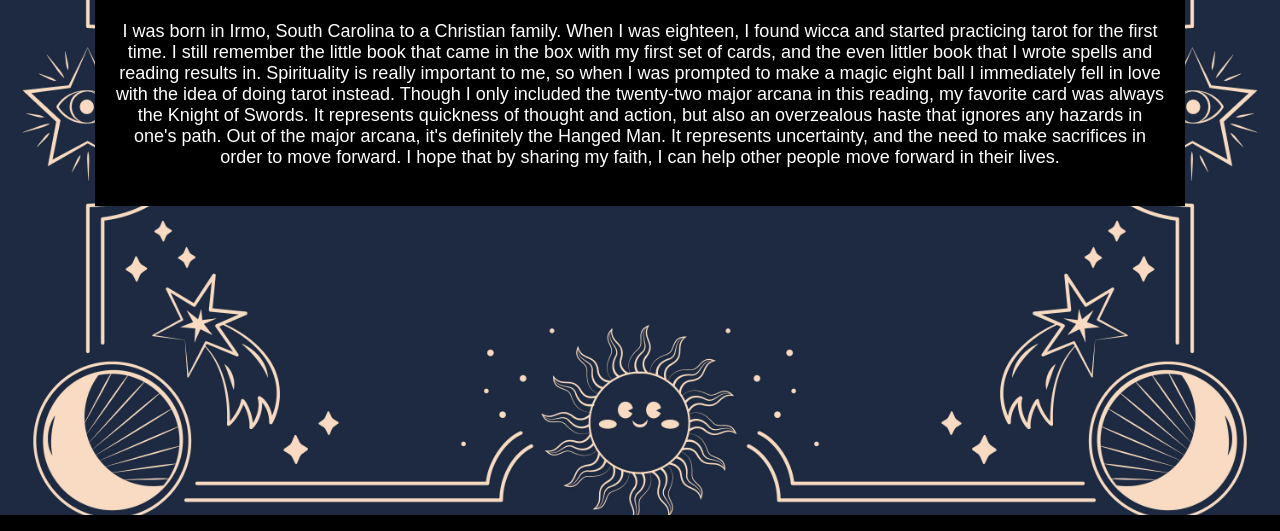
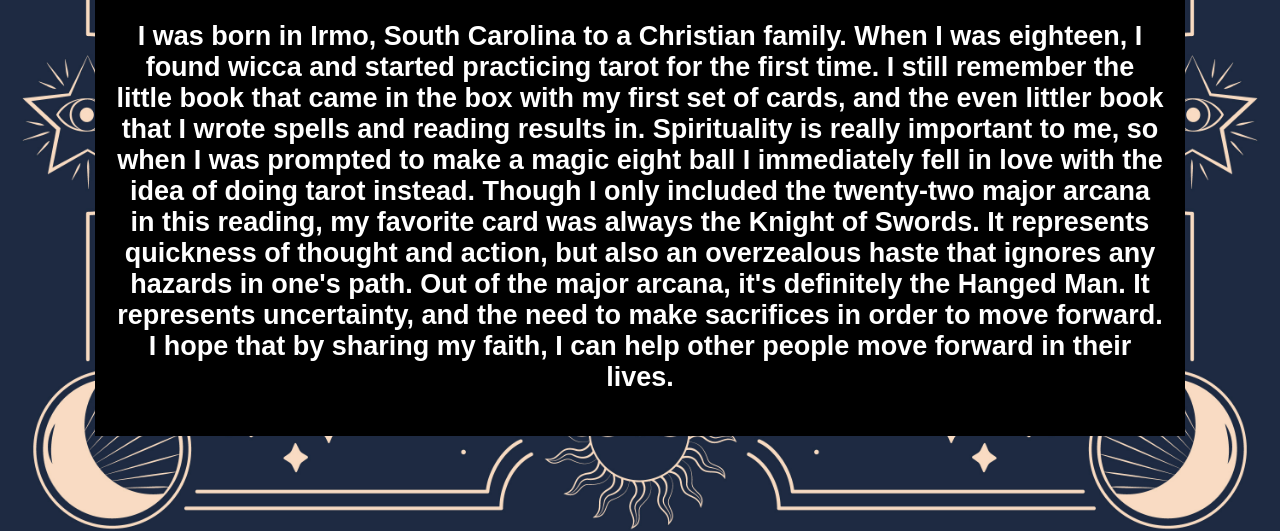
Before and after one commit to PrincessAspen/magic_tarot, a plain HTML site: page about.html in a window 1280 px wide. Shown: the part 285-816 px from the top of the page. Drawn offline with Linux system fonts and the light colour scheme.

Commit message:
Modified sizes for text

```diff
--- a/about.html
+++ b/about.html
@@ -16,7 +16,7 @@
         <main>
             <div class="pleaseText">
                 <h1>My name is Aspen Phoenix Berry</h1>
-                <p>I was born in Irmo, South Carolina to a Christian family. When I was eighteen, I found wicca and started practicing tarot for the first time. I still remember the little book that came in the box with my first set of cards, and the even littler book that I wrote spells and reading results in. Spirituality is really important to me, so when I was prompted to make a magic eight ball I immediately fell in love with the idea of doing tarot instead. Though I only included the twenty-two major arcana in this reading, my favorite card was always the Knight of Swords. It represents quickness of thought and action, but also an overzealous haste that ignores any hazards in one's path. Out of the major arcana, it's definitely the Hanged Man. It represents uncertainty, and the need to make sacrifices in order to move forward. I hope that by sharing my faith, I can help other people move forward in their lives.</p>
+                <h2>I was born in Irmo, South Carolina to a Christian family. When I was eighteen, I found wicca and started practicing tarot for the first time. I still remember the little book that came in the box with my first set of cards, and the even littler book that I wrote spells and reading results in. Spirituality is really important to me, so when I was prompted to make a magic eight ball I immediately fell in love with the idea of doing tarot instead. Though I only included the twenty-two major arcana in this reading, my favorite card was always the Knight of Swords. It represents quickness of thought and action, but also an overzealous haste that ignores any hazards in one's path. Out of the major arcana, it's definitely the Hanged Man. It represents uncertainty, and the need to make sacrifices in order to move forward. I hope that by sharing my faith, I can help other people move forward in their lives.</h2>
             </div>
         </main>
     </div>
```
Also changed, not shown: index.html (+0 -3 lines).
